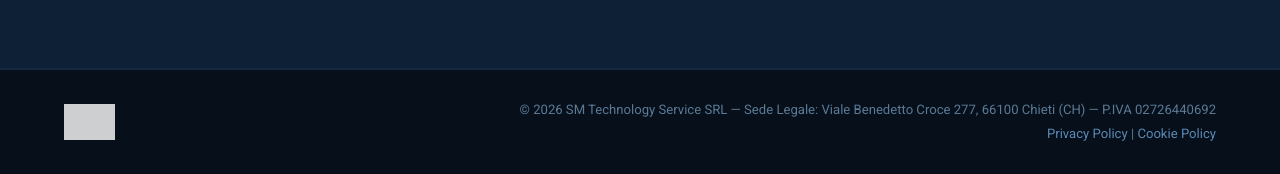
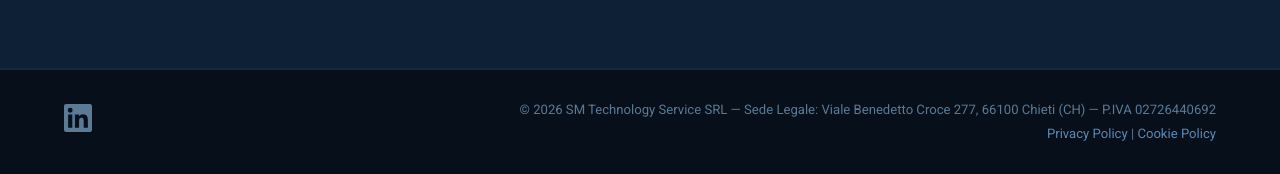
Before and after one commit to geometramirkomanca-prog/smtechnology-site, a plain HTML site: page index.html in a window 1280 px wide. Shown: the part 7591-7765 px from the top of the page. Drawn offline with nearby package versions, Linux system fonts and the light colour scheme.

Commit message:
Aggiunge icona LinkedIn nel footer e rimuove logo footer difettoso
- Aggiunge SVG LinkedIn con link a pagina aziendale (target _blank)
- Rimuove logo PNG dal footer (causava quadrato grigio per filtro CSS)
- Aggiorna CSS con stile footer-social e hover blu LinkedIn

Co-Authored-By: Claude Opus 4.6 (1M context) <noreply@anthropic.com>

```diff
--- a/index.html
+++ b/index.html
@@ -946,11 +946,12 @@
   <!-- FOOTER -->
   <footer class="footer">
     <div class="container footer-inner">
-      <div class="footer-logo">
-        <picture>
-          <source srcset="logo_nnuovo.webp" type="image/webp" />
-          <img src="logo_nnuovo.png" alt="SM Technology Service SRL" width="250" height="175" loading="lazy" />
-        </picture>
+      <div class="footer-left">
+        <div class="footer-social">
+          <a href="https://www.linkedin.com/company/sm-techonology-service" target="_blank" rel="noopener noreferrer" aria-label="LinkedIn">
+            <svg xmlns="http://www.w3.org/2000/svg" width="28" height="28" viewBox="0 0 24 24" fill="currentColor"><path d="M20.447 20.452h-3.554v-5.569c0-1.328-.027-3.037-1.852-3.037-1.853 0-2.136 1.445-2.136 2.939v5.667H9.351V9h3.414v1.561h.046c.477-.9 1.637-1.85 3.37-1.85 3.601 0 4.267 2.37 4.267 5.455v6.286zM5.337 7.433a2.062 2.062 0 01-2.063-2.065 2.064 2.064 0 112.063 2.065zm1.782 13.019H3.555V9h3.564v11.452zM22.225 0H1.771C.792 0 0 .774 0 1.729v20.542C0 23.227.792 24 1.771 24h20.451C23.2 24 24 23.227 24 22.271V1.729C24 .774 23.2 0 22.222 0h.003z"/></svg>
+          </a>
+        </div>
       </div>
       <div class="footer-text">
         <p>&copy; 2026 SM Technology Service SRL — Sede Legale: Viale Benedetto Croce 277, 66100 Chieti (CH) — P.IVA 02726440692</p>
--- a/style.css
+++ b/style.css
@@ -887,6 +887,16 @@ ul {
   filter: brightness(0) invert(1);
 }
 
+.footer-social a {
+  color: #5a7a96;
+  transition: color 0.2s;
+  display: inline-block;
+}
+
+.footer-social a:hover {
+  color: #0a66c2;
+}
+
 .footer-text {
   text-align: right;
 }
```
Also changed, not shown: en/index.html (+7 -1 lines), style.min.css.
